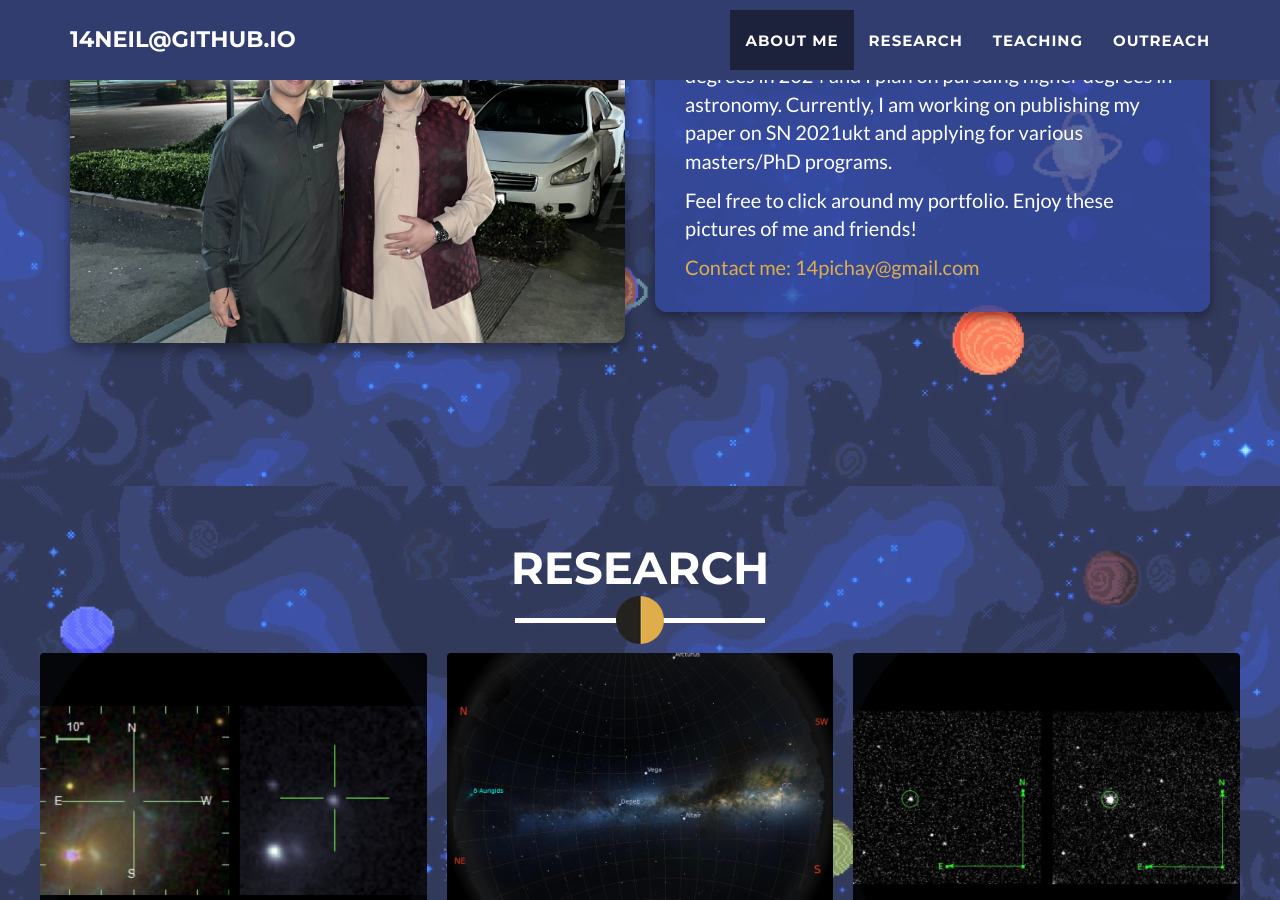
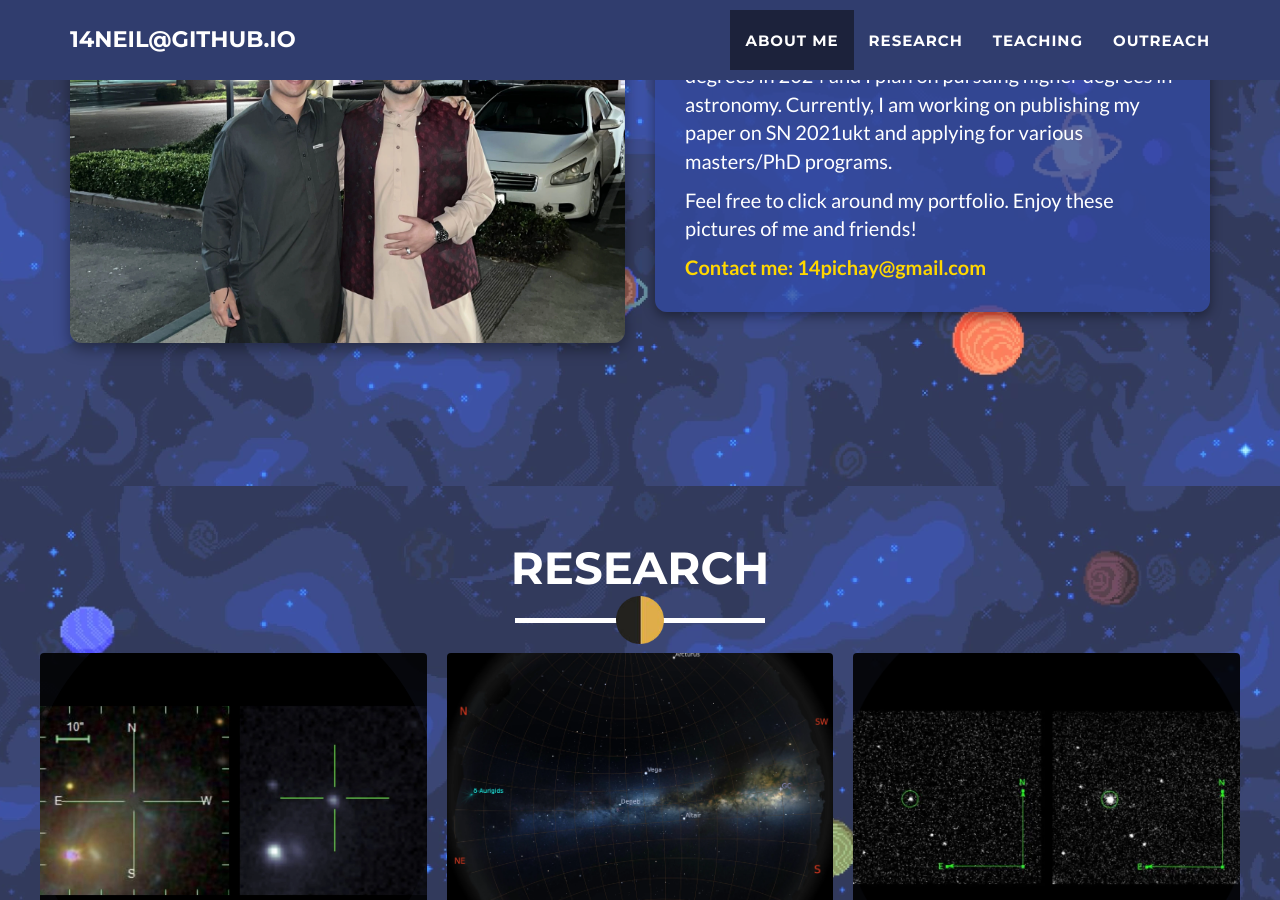
Before and after one commit to 14neil/14neil.github.io, a Jekyll site: the page built from _posts/2025-09-18-project-1.markdown, in a window 1280 px wide and 900 px high, scrolled down 1314 px. Built offline with Jekyll 4.4.1, drawn with Linux system fonts in a browser that asks for light colours.

Commit message:
Update main.css

```diff
--- a/_includes/css/main.css
+++ b/_includes/css/main.css
@@ -337,7 +337,8 @@ header .intro-text .welcome {
 }
 
 .contact-line {
-  color: #{{ site.color.gold }}; !important/* pick any color you want */
+  color: #FFD700 !important; /* pick any color */
+  font-weight: bold;         /* optional */
 }
 
 /* ---------------- Desktop Header Adjustments ---------------- */
```
